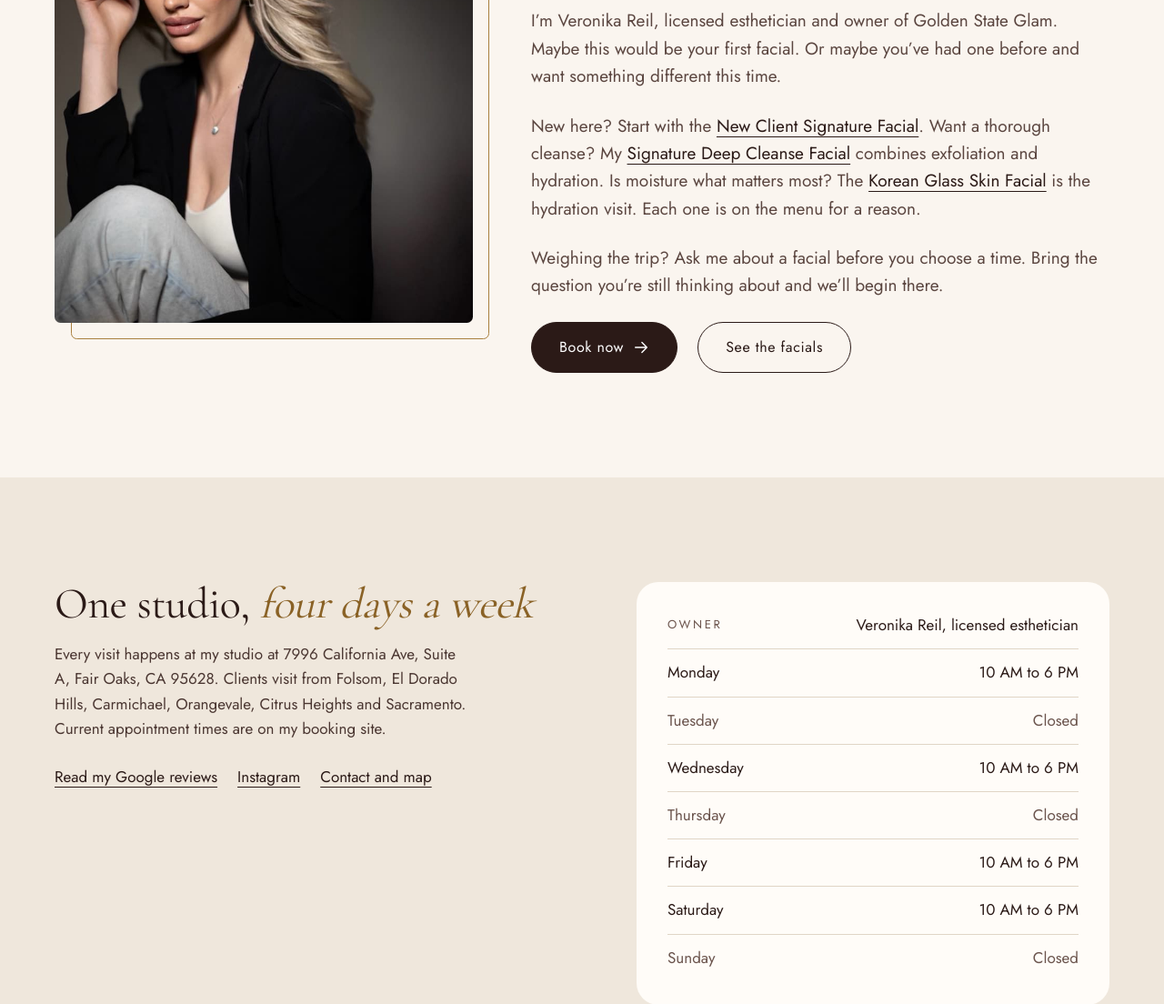
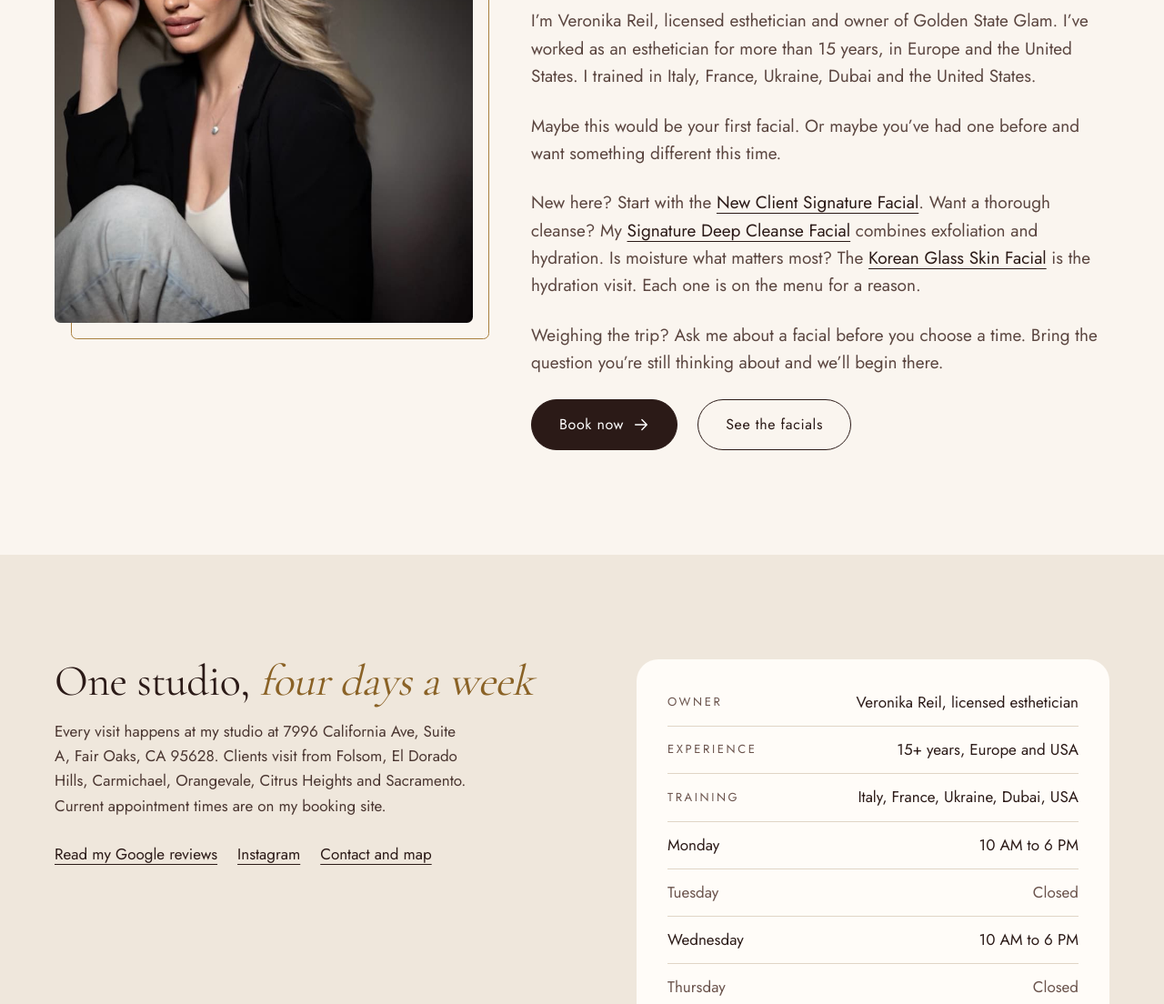
Before and after one commit to tomireil/goldenstateglam, an Astro site: page /about in a window 1280 px wide. Shown: the part 400-1504 px from the top of the page at 91% size. Built offline with nearby package versions, Linux system fonts and the light colour scheme; Astro itself is replaced by a stand-in of ours.

Commit message:
About: 15+ years of experience and where Veronika trained
Co-Authored-By: Claude Fable 5.2 <noreply@anthropic.com>
Claude-Session: https://claude.ai/code/session_01W6p29QfBb2jUFEhLSRr2fP

```diff
--- a/src/data/faqs.ts
+++ b/src/data/faqs.ts
@@ -2,7 +2,7 @@
 // Prices, lengths and deposits are read from facials.ts, which mirrors the GlossGenius booking menu,
 // so these answers can't drift from the menu. The FAQ structured data is generated from this file too.
 import { priceFrom, priceTo, serviceBySlug, services } from './facials';
-import { cancellation, parking } from './site';
+import { cancellation, experience, parking, training } from './site';
 
 export interface Faq {
   q: string;
@@ -60,7 +60,7 @@ export const faqs: Faq[] = [
   },
   {
     q: 'Who will do my facial?',
-    a: 'I will. I’m Veronika Reil, the owner and a licensed esthetician, and I do every treatment myself.',
+    a: 'I will. I’m Veronika Reil, the owner and a licensed esthetician, and I do every treatment myself. ' + experience + ' ' + training,
   },
   {
     q: 'What is your cancellation policy?',
--- a/src/data/seo.json
+++ b/src/data/seo.json
@@ -20,7 +20,7 @@
       "@id": "https://goldenstateglam.com/#owner",
       "name": "Veronika Reil",
       "jobTitle": "Licensed esthetician",
-      "description": "Owner of Golden State Glam.",
+      "description": "Owner of Golden State Glam. Licensed esthetician with more than 15 years of experience in Europe and the United States, trained in Italy, France, Ukraine, Dubai and the United States.",
       "worksFor": {
         "@id": "https://goldenstateglam.com/#business"
       }
@@ -117,7 +117,7 @@
   },
   "/about/": {
     "title": "Veronika Reil, Fair Oaks Esthetician | Golden State Glam",
-    "description": "Golden State Glam in Fair Oaks is owned by Veronika Reil, a licensed esthetician. One studio for personalized facials, hydration, and facial massage.",
+    "description": "Veronika Reil is a licensed esthetician with 15+ years of experience in Europe and the US. She owns Golden State Glam in Fair Oaks and does every facial.",
     "ogType": "website",
     "jsonld": []
   },
--- a/src/data/site.ts
+++ b/src/data/site.ts
@@ -48,6 +48,10 @@ export const hours = [
 // Surrounding towns clients visit from. Shown low on the page, on purpose.
 export const cities = ['Folsom', 'El Dorado Hills', 'Carmichael', 'Orangevale', 'Citrus Heights', 'Sacramento'];
 /** The one sentence about nearby towns. Use it everywhere so the list never differs from page to page. */
+// From Veronika. Used on the About page, the homepage, the FAQ and llms.txt.
+export const experience = 'I’ve worked as an esthetician for more than 15 years, in Europe and the United States.';
+export const training = 'I trained in Italy, France, Ukraine, Dubai and the United States.';
+
 export const parking = 'Parking is free. There’s plenty on site, and street parking too.';
 export const cancellation =
   'Please give me at least 24 hours’ notice to cancel or reschedule. With less notice, a 50% cancellation fee applies.';
--- a/src/pages/about.astro
+++ b/src/pages/about.astro
@@ -4,7 +4,7 @@ import Base from '../layouts/Base.astro';
 import Arrow from '../components/Arrow.astro';
 import CtaBand from '../components/CtaBand.astro';
 import { images } from '../data/images';
-import { hours, site, visitFrom } from '../data/site';
+import { experience, hours, site, training, visitFrom } from '../data/site';
 ---
 
 <Base path="/about/">
@@ -24,8 +24,10 @@ import { hours, site, visitFrom } from '../data/site';
       <h1 class="display h-page">A facial and skincare studio in <em>Fair Oaks</em></h1>
       <p class="pull">You don’t need to know the treatment name before you ask me about it.</p>
       <p class="lede">
-        I’m Veronika Reil, licensed esthetician and owner of Golden State Glam. Maybe this would be your first facial.
-        Or maybe you’ve had one before and want something different this time.
+        I’m Veronika Reil, licensed esthetician and owner of Golden State Glam. {experience} {training}
+      </p>
+      <p class="lede">
+        Maybe this would be your first facial. Or maybe you’ve had one before and want something different this time.
       </p>
       <p class="lede">
         New here? Start with the <a href="/services/new-client-signature/">New Client Signature Facial</a>. Want a
@@ -63,6 +65,14 @@ import { hours, site, visitFrom } from '../data/site';
         <div class="hours__who">
           <dt>Owner</dt>
           <dd>{site.owner}, {site.ownerTitle.toLowerCase()}</dd>
+        </div>
+        <div class="hours__who">
+          <dt>Experience</dt>
+          <dd>15+ years, Europe and USA</dd>
+        </div>
+        <div class="hours__who">
+          <dt>Training</dt>
+          <dd>Italy, France, Ukraine, Dubai, USA</dd>
         </div>
         {
           hours.map((h) => (
--- a/src/pages/index.astro
+++ b/src/pages/index.astro
@@ -82,8 +82,8 @@ const alsoOnMenu = services.filter((s) => !s.need && s.category !== 'advanced');
           <span class="display h-page">Veronika <em>Reil</em></span>
         </h2>
         <p class="lede" style="color: var(--text-strong)">
-          I’m Veronika Reil, licensed esthetician and owner of Golden State Glam. Tell me how your skin feels and
-          we’ll start there.
+          I’m Veronika Reil, licensed esthetician and owner of Golden State Glam, with more than 15 years of
+          experience in Europe and the United States. Tell me how your skin feels and we’ll start there.
         </p>
         <div class="actions">
           <a class="btn" href={site.smsHref}>Text me your question</a>
--- a/src/pages/llms.txt.ts
+++ b/src/pages/llms.txt.ts
@@ -97,7 +97,7 @@ export function GET() {
   add(
     '## About',
     '',
-    `${site.owner} is the owner of ${site.name} and a licensed esthetician. You don’t need to know a treatment name before you ask her about it. Tell her how your skin feels and start there.`,
+    `${site.owner} is the owner of ${site.name} and a licensed esthetician. She has more than 15 years of experience as an esthetician, in Europe and the United States, and trained in Italy, France, Ukraine, Dubai and the United States. She does every treatment herself. You don’t need to know a treatment name before you ask her about it. Tell her how your skin feels and start there.`,
     url('/about/'),
     '',
     '## Contact',
```
